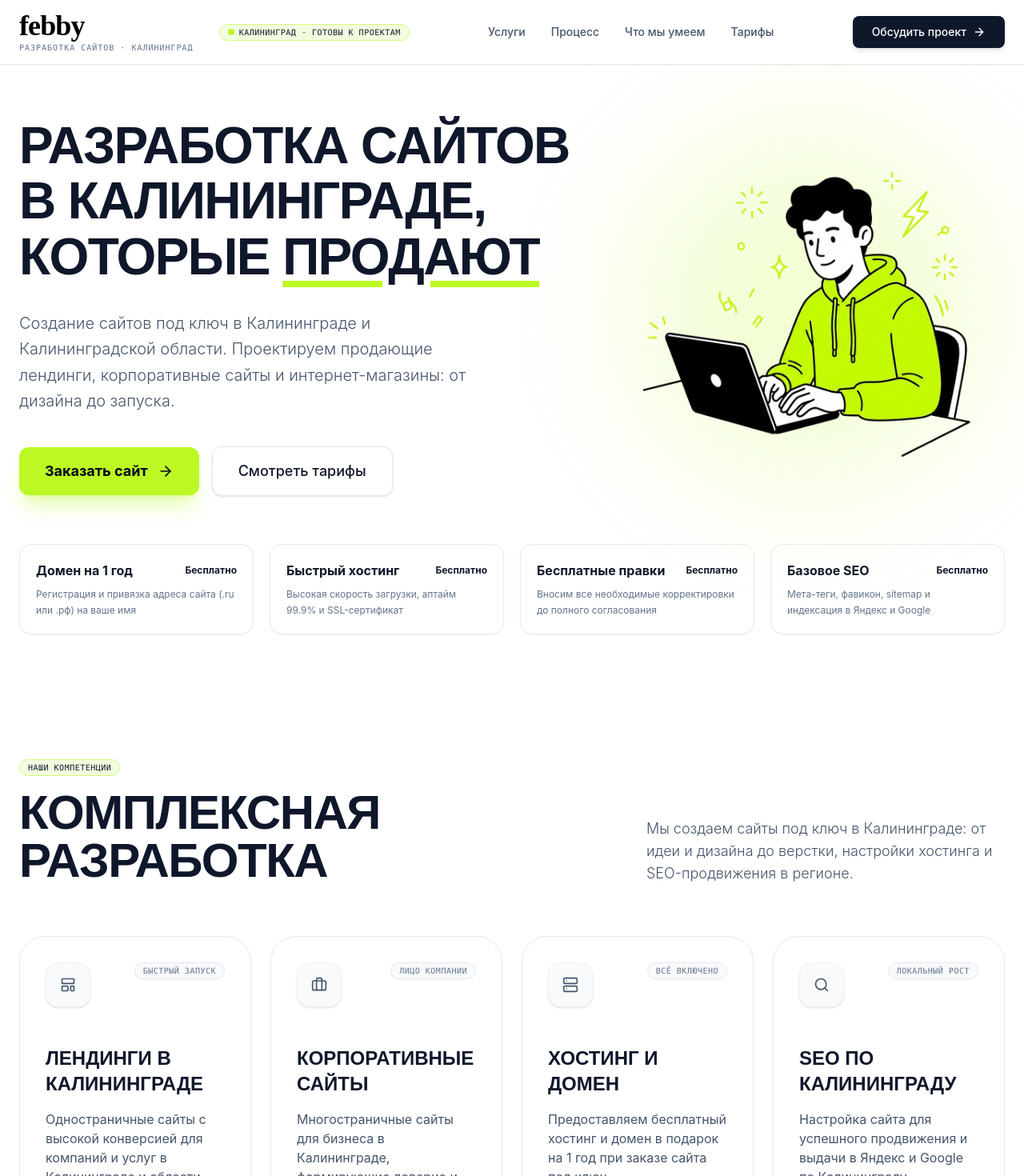
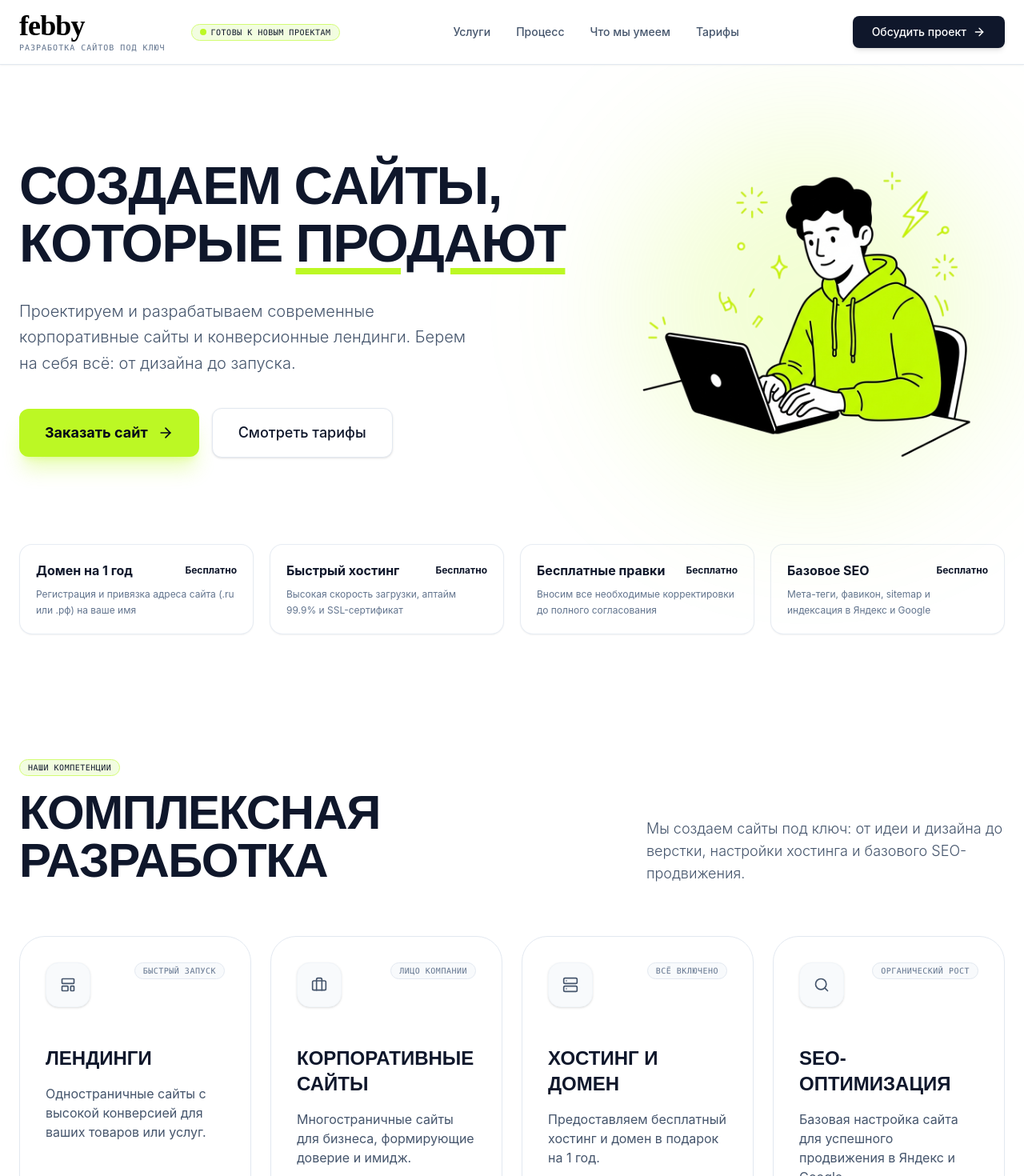
Before and after one commit to Maxvalvb/tebve-new, a React (Vite) app: page /website in a window 1280 px wide. Shown: the top 1470 px of the page at 80% size. Built offline with nearby package versions, Linux system fonts and the light colour scheme; a web font is replaced by a local one.

Commit message:
refactor: remove regional localization for nationwide scope
Updated website services and build scripts to remove Kaliningrad-specific branding and metadata, allowing the platform to serve a nationwide audience.

```diff
--- a/scripts/postbuild.ts
+++ b/scripts/postbuild.ts
@@ -10,8 +10,8 @@ export function generateSeoPages() {
 
   const baseHtml = fs.readFileSync(indexPath, 'utf-8');
 
-  // 1. Create dist/website/index.html with dedicated Kaliningrad web-development metadata
-  // for Yandex Direct autotargeting & organic Search indexing.
+  // 1. Create dist/website/index.html with dedicated general web-development metadata for Yandex
+  // Strip all Kaliningrad geo/keywords so /website works nationwide without regional limitation.
   const websiteDir = path.join(distDir, 'website');
   if (!fs.existsSync(websiteDir)) {
     fs.mkdirSync(websiteDir, { recursive: true });
@@ -19,21 +19,24 @@ export function generateSeoPages() {
 
   let websiteHtml = baseHtml;
 
-  // Replace Title, Description & Kaliningrad web-dev Keywords (geo.region=RU-KGD & geo.placename=Калининград stay active!)
+  // Replace Title, Description & Keywords, and strip Kaliningrad geo meta tags
   websiteHtml = websiteHtml.replace(
     /<title>[\s\S]*?<\/title>/,
-    '<title>Создание и разработка сайтов в Калининграде под ключ от 30 000 ₽ — febby.ru</title>'
+    '<title>Создание и разработка сайтов под ключ от 30 000 ₽ — febby.ru</title>'
   );
 
   websiteHtml = websiteHtml.replace(
     /<meta name="description"[^>]*>/,
-    '<meta name="description" content="Разработка и создание сайтов под ключ в Калининграде и Калининградской области от 30 000 ₽. Заказать лендинг, корпоративный сайт или интернет-магазин в Калининграде. Срок от 2 дней, домен и хостинг в подарок!" />'
+    '<meta name="description" content="Разработка продающих сайтов под ключ от 30 000 ₽. Создание лендингов, корпоративных сайтов и интернет-магазинов. Срок от 2 дней. Домен и хостинг в подарок!" />'
   );
 
   websiteHtml = websiteHtml.replace(
     /<meta name="keywords"[^>]*>/,
-    '<meta name="keywords" content="создание сайтов Калининград, разработка сайтов Калининград, заказать сайт Калининград, сайт под ключ Калининград, создание сайта цена Калининград, заказать лендинг Калининград, разработка лендинга Калининград, создание интернет-магазина Калининград, корпоративный сайт Калининград, веб студия Калининград, сделать сайт в Калининграде, разработка сайтов в Калининградской области" />'
+    '<meta name="keywords" content="создание сайтов, разработка сайтов под ключ, заказать лендинг, создание интернет-магазина, сайт для бизнеса, веб студия, купить сайт, веб разработка, разработка лендинга" />'
   );
+
+  websiteHtml = websiteHtml.replace(/\s*<meta name="geo\.region"[^>]*>/g, '');
+  websiteHtml = websiteHtml.replace(/\s*<meta name="geo\.placename"[^>]*>/g, '');
 
   // Canonical URL
   websiteHtml = websiteHtml.replace(
@@ -41,14 +44,14 @@ export function generateSeoPages() {
     '<link rel="canonical" href="https://febby.ru/website" />'
   );
 
-  // OpenGraph & Twitter metadata for /website (Kaliningrad)
+  // OpenGraph & Twitter metadata for /website
   websiteHtml = websiteHtml.replace(
     /<meta property="og:title"[^>]*>/,
-    '<meta property="og:title" content="Создание и разработка сайтов в Калининграде под ключ от 30 000 ₽ — febby.ru" />'
+    '<meta property="og:title" content="Создание и разработка сайтов под ключ от 30 000 ₽ — febby.ru" />'
   );
   websiteHtml = websiteHtml.replace(
     /<meta property="og:description"[^>]*>/,
-    '<meta property="og:description" content="Разработка сайтов под ключ в Калининграде и области от 30 000 ₽. Лендинги, корпоративные сайты и интернет-магазины. Срок от 2 дней, домен и хостинг в подарок!" />'
+    '<meta property="og:description" content="Разработка продающих сайтов под ключ от 30 000 ₽. Создание лендингов, корпоративных сайтов и интернет-магазинов. Срок от 2 дней. Домен и хостинг в подарок!" />'
   );
   websiteHtml = websiteHtml.replace(
     '<meta property="og:url" content="https://febby.ru/" />',
@@ -56,39 +59,28 @@ export function generateSeoPages() {
   );
   websiteHtml = websiteHtml.replace(
     /<meta name="twitter:title"[^>]*>/,
-    '<meta name="twitter:title" content="Создание и разработка сайтов в Калининграде под ключ от 30 000 ₽ — febby.ru" />'
+    '<meta name="twitter:title" content="Создание и разработка сайтов под ключ от 30 000 ₽ — febby.ru" />'
   );
   websiteHtml = websiteHtml.replace(
     /<meta name="twitter:description"[^>]*>/,
-    '<meta name="twitter:description" content="Разработка сайтов под ключ в Калининграде и области от 30 000 ₽. Лендинги, корпоративные сайты и интернет-магазины." />'
+    '<meta name="twitter:description" content="Разработка продающих сайтов под ключ от 30 000 ₽. Создание лендингов, корпоративных сайтов и интернет-магазинов. Срок от 2 дней. Домен и хостинг в подарок!" />'
   );
 
-  // Schema.org metadata for /website (Kaliningrad)
+  // Schema.org metadata for /website (RU nationwide without Kaliningrad)
   const websiteSchema = `<script type="application/ld+json">
     {
       "@context": "https://schema.org",
       "@type": "ProfessionalService",
-      "serviceType": "Создание и разработка сайтов в Калининграде",
-      "name": "febby.ru — Разработка сайтов в Калининграде под ключ",
+      "serviceType": "Web Development",
+      "name": "febby.ru — Разработка сайтов под ключ",
       "url": "https://febby.ru/website",
       "logo": "https://febby.ru/android-chrome-192x192.png",
       "image": "https://febby.ru/android-chrome-192x192.png",
-      "description": "Разработка и создание сайтов под ключ в Калининграде и Калининградской области от 30 000 ₽. Создание лендингов, корпоративных сайтов и интернет-магазинов. Срок от 2 дней.",
+      "description": "Разработка продающих сайтов под ключ от 30 000 ₽. Создание лендингов, корпоративных сайтов и интернет-магазинов. Срок от 2 дней. Домен и хостинг в подарок!",
       "priceRange": "от 30 000 ₽",
-      "areaServed": [
-        {
-          "@type": "City",
-          "name": "Калининград"
-        },
-        {
-          "@type": "AdministrativeArea",
-          "name": "Калининградская область"
-        }
-      ],
+      "areaServed": "RU",
       "address": {
         "@type": "PostalAddress",
-        "addressLocality": "Калининград",
-        "addressRegion": "Калининградская область",
         "addressCountry": "RU"
       }
     }
@@ -99,38 +91,38 @@ export function generateSeoPages() {
     websiteSchema
   );
 
-  // Rich Static Content inside <div id="root"> specifically for Yandex Direct Autotargeting & Search Bot on /website
+  // Rich Static Content inside <div id="root"> specifically for Yandex Search & Direct Bot on /website
   const websiteStaticContent = `
     <header style="padding:20px;text-align:center;">
-      <h1>Разработка и создание сайтов в Калининграде под ключ — febby.ru</h1>
-      <p>Создаем современные продающие сайты для бизнеса в Калининграде и Калининградской области от 30 000 ₽. Срок от 2 дней. Домен и надежный хостинг в подарок на 1 год.</p>
+      <h1>Разработка и создание сайтов под ключ — febby.ru</h1>
+      <p>Создаем современные продающие сайты для бизнеса от 30 000 ₽. Срок от 2 дней. Домен и надежный хостинг в подарок на 1 год.</p>
     </header>
     <main style="padding:20px;max-width:1200px;margin:0 auto;">
       <section>
-        <h2>Услуги по созданию сайтов в Калининграде</h2>
+        <h2>Наши услуги по созданию сайтов</h2>
         <ul>
-          <li><strong>Заказать лендинг в Калининграде:</strong> Одностраничные сайты с высокой конверсией для продажи товаров и услуг в Калининграде. Быстрый запуск от 2 дней.</li>
-          <li><strong>Корпоративные сайты в Калининграде:</strong> Презентабельные многостраничные сайты для компаний Калининграда и области, формирующие доверие и заявки.</li>
-          <li><strong>Создание интернет-магазина в Калининграде:</strong> Полноценные каталоги товаров, корзина, фильтры и интеграция онлайн-оплаты.</li>
-          <li><strong>SEO-оптимизация по Калининграду:</strong> Внутренняя настройка сайта под выдачу в Яндекс и Google в Калининграде для органического трафика.</li>
+          <li><strong>Лендинги:</strong> Одностраничные сайты с высокой конверсией для продажи товаров и услуг. Быстрый запуск от 2 дней.</li>
+          <li><strong>Корпоративные сайты:</strong> Презентабельные многостраничные сайты для бизнеса, формирующие доверие и статус компании.</li>
+          <li><strong>Интернет-магазины:</strong> Полноценные каталоги товаров, корзина, фильтры и интеграция онлайн-оплаты.</li>
+          <li><strong>SEO-оптимизация:</strong> Базовая внутренняя настройка сайта под продвижение в Яндекс и Google для органического трафика.</li>
           <li><strong>Хостинг и Домен:</strong> Бесплатное размещение и регистрация домена в подарок на 1 год.</li>
         </ul>
       </section>
       <section>
-        <h2>Стоимость разработки сайта в Калининграде</h2>
-        <p><strong>Тариф «Сайт под ключ»:</strong> 30 000 ₽. Срок от 2 дней. Включает уникальный дизайн, адаптивную верстку для ПК и смартфонов, базовое SEO по Калининграду, домен и хостинг на 1 год.</p>
+        <h2>Тарифы и стоимость разработки</h2>
+        <p><strong>Тариф «Сайт под ключ»:</strong> 30 000 ₽. Срок от 2 дней. Включает адаптивный дизайн для ПК и смартфонов, базовое SEO, домен и хостинг на 1 год.</p>
       </section>
       <section>
-        <h2>Портфолио веб-разработки</h2>
+        <h2>Наше портфолио проектов</h2>
         <p>NovaHome — сайт строительной компании, Landa — интернет-магазин модной одежды, Delmio — сайт ресторана высокой кухни, Nexora — сервис логистики и грузоперевозок.</p>
       </section>
       <section>
-        <h2>Как мы разрабатываем сайты в Калининграде</h2>
-        <p>1. Обсуждение и ТЗ. 2. Проектирование и разработка сайта. 3. Презентация и правки. 4. Запуск сайта на вашем домене и оплата после приемки.</p>
+        <h2>Как мы работаем</h2>
+        <p>1. Обсуждение и ТЗ. 2. Проектирование и разработка. 3. Презентация и правки. 4. Запуск сайта на вашем домене.</p>
       </section>
       <section>
-        <h2>Заказать сайт в Калининграде</h2>
-        <p>Оставьте заявку на создание сайта в Калининграде — обсудим ваш проект, рассчитаем смету и ответим в течение 15 минут.</p>
+        <h2>Оставить заявку на создание сайта</h2>
+        <p>Обсудим ваш проект, рассчитаем точную смету и ответим в течение 15 минут.</p>
       </section>
     </main>
   `;
--- a/src/website/App.tsx
+++ b/src/website/App.tsx
@@ -22,7 +22,7 @@ import React, { useState, useEffect } from "react";
 import heroDevImage from "./assets/hero-developer-transparent.png";
 
 // --- Data ---
-const services = [ { title:"Лендинги в Калининграде", desc:"Одностраничные сайты с высокой конверсией для компаний и услуг в Калининграде и области.", icon: <LayoutTemplate size={20} />, tags: ["Дизайн","Верстка","Конверсия"], stats:"Быстрый запуск" }, { title:"Корпоративные сайты", desc:"Многостраничные сайты для бизнеса в Калининграде, формирующие доверие и поток заявок.", icon: <Briefcase size={20} />, tags: ["Многостраничность","CMS","Каталог"], stats:"Лицо компании" }, { title:"Хостинг и Домен", desc:"Предоставляем бесплатный хостинг и домен в подарок на 1 год при заказе сайта под ключ.", icon: <Server size={20} />, tags: ["Бесплатный хостинг","Домен на 1 год"], stats:"Всё включено" }, { title:"SEO по Калининграду", desc:"Настройка сайта для успешного продвижения и выдачи в Яндекс и Google по Калининграду.", icon: <Search size={20} />, tags: ["Мета-теги","Скорость","Индексация"], stats:"Локальный рост" } ];
+const services = [ { title:"Лендинги", desc:"Одностраничные сайты с высокой конверсией для ваших товаров или услуг.", icon: <LayoutTemplate size={20} />, tags: ["Дизайн","Верстка","Конверсия"], stats:"Быстрый запуск" }, { title:"Корпоративные сайты", desc:"Многостраничные сайты для бизнеса, формирующие доверие и имидж.", icon: <Briefcase size={20} />, tags: ["Многостраничность","CMS","Каталог"], stats:"Лицо компании" }, { title:"Хостинг и Домен", desc:"Предоставляем бесплатный хостинг и домен в подарок на 1 год.", icon: <Server size={20} />, tags: ["Бесплатный хостинг","Домен на 1 год"], stats:"Всё включено" }, { title:"SEO-оптимизация", desc:"Базовая настройка сайта для успешного продвижения в Яндекс и Google.", icon: <Search size={20} />, tags: ["Мета-теги","Скорость","Индексация"], stats:"Органический рост" } ];
 const process = [ { num:"01", title:"Обсуждение и ТЗ", desc:"Связываемся с вами, определяем цели, согласуем структуру и техническое задание.", icon: <MessageCircle size={18} /> }, { num:"02", title:"Разработка", desc:"Создаем уникальный дизайн, верстаем и программируем сайт под ваши задачи.", icon: <Code2 size={18} /> }, { num:"03", title:"Презентация и Правки", desc:"Демонстрируем рабочий сайт, вносим необходимые правки и доводим проект до идеала.", icon: <Wrench size={18} /> }, { num:"04", title:"Приемка и Оплата", desc:"Вы принимаете готовый проект, переводите оплату, и мы запускаем сайт на вашем домене.", icon: <CheckCircle size={18} /> } ];
 const portfolio = [
   {
@@ -113,11 +113,11 @@ const pricing = [
 ];
 const faqs = [
   {
-    q: "Что входит в стоимость разработки сайта в Калининграде за 30 000 руб?",
-    a: "В эту стоимость входит полноценный сайт под ключ для бизнеса в Калининграде и области: разработка уникального дизайна, адаптивная верстка под все устройства, настройка форм обратной связи, базовая SEO-оптимизация под регион, а также домен в подарок на 1 год и надежный бесплатный хостинг.",
+    q: "Что входит в стоимость сайта за 30 000 руб?",
+    a: "В эту стоимость входит полноценный сайт под ключ: разработка уникального дизайна, адаптивная верстка под все устройства, настройка форм обратной связи, базовая SEO-оптимизация, а также домен в подарок на 1 год и надежный бесплатный хостинг.",
   },
   {
-    q: "Как происходит процесс оплаты при заказе сайта в Калининграде?",
+    q: "Как происходит процесс оплаты?",
     a: "Сначала мы разрабатываем проект, презентуем вам рабочий сайт и вносим необходимые правки. Оплата производится только после того, как вы убедились в результате и приняли готовую работу.",
   },
   {
@@ -209,7 +209,7 @@ const FebbyLogo = ({ light = false }: { light?: boolean }) => (
         light ? "text-slate-400" : "text-slate-500"
       }`}
     >
-      Разработка сайтов · Калининград
+      Разработка сайтов под ключ
     </div>
   </div>
 );
@@ -272,7 +272,7 @@ export default function App() {
             <div className="hidden lg:flex items-center gap-1">
               <Badge className="bg-[#f2fde0] text-slate-900 border-[#d3fc74] flex items-center gap-1.5 font-medium">
                 <span className="w-2 h-2 rounded-full bg-[#bcf824] animate-pulse" />
-                Калининград · Готовы к проектам
+                Готовы к новым проектам
               </Badge>
             </div>
           </div>
@@ -299,20 +299,17 @@ export default function App() {
           <div className="grid grid-cols-1 md:grid-cols-12 gap-8 md:gap-10 lg:gap-12 items-center">
             {/* Left: Typography, description & CTA buttons */}
             <div className="md:col-span-7 relative z-10 flex flex-col justify-center">
-              <h1 className="text-3xl sm:text-5xl lg:text-[3.6rem] xl:text-[4rem] leading-[1.15] md:leading-[1.08] font-display font-bold tracking-tight uppercase mb-6 md:mb-8">
-                Разработка сайтов
-                <br />
-                в Калининграде,
-                <br />
-                которые{" "}
+              <h1 className="text-3xl sm:text-5xl lg:text-[3.8rem] xl:text-[4.2rem] leading-[1.18] md:leading-[1.08] font-display font-bold tracking-tight uppercase mb-6 md:mb-8">
+                Создаем сайты,
+                <br /> которые{" "}
                 <span className="underline decoration-[#bcf824] decoration-4 sm:decoration-[6px] md:decoration-[8px] underline-offset-4 sm:underline-offset-8">
                   продают
                 </span>
               </h1>
               <p className="text-lg md:text-xl text-slate-600 font-light leading-relaxed max-w-xl mb-8 md:mb-10">
-                Создание сайтов под ключ в Калининграде и Калининградской области.
-                Проектируем продающие лендинги, корпоративные сайты и
-                интернет-магазины: от дизайна до запуска.
+                Проектируем и разрабатываем современные корпоративные сайты и
+                конверсионные лендинги. Берем на себя всё: от дизайна до
+                запуска.
               </p>
               <div className="flex flex-col sm:flex-row items-stretch sm:items-center gap-4">
                 <a
@@ -427,8 +424,8 @@ export default function App() {
             </div>{" "}
             <p className="max-w-md text-slate-600 font-light text-base md:text-lg">
               {" "}
-              Мы создаем сайты под ключ в Калининграде: от идеи и дизайна до
-              верстки, настройки хостинга и SEO-продвижения в регионе.{" "}
+              Мы создаем сайты под ключ: от идеи и дизайна до верстки, настройки
+              хостинга и базового SEO-продвижения.{" "}
             </p>{" "}
           </div>{" "}
           <div className="grid grid-cols-1 md:grid-cols-2 lg:grid-cols-4 gap-6">
@@ -708,8 +705,8 @@ export default function App() {
               <Badge className="bg-[#f2fde0] text-slate-900 border-[#d3fc74] mb-4 shadow-sm font-medium">
                 Инвестиции
               </Badge>
-              <h2 className="text-3xl md:text-5xl font-display font-bold tracking-tight uppercase">
-                Стоимость разработки сайтов в Калининграде
+              <h2 className="text-4xl md:text-6xl font-display font-bold tracking-tight uppercase">
+                Стоимость разработки
               </h2>
             </div>
             <div className="grid grid-cols-1 md:grid-cols-2 lg:grid-cols-3 gap-6 lg:gap-8">
@@ -823,7 +820,7 @@ export default function App() {
                   Оставьте заявку
                 </h2>
                 <p className="text-slate-400 text-sm sm:text-base md:text-lg">
-                  Разработка сайтов в Калининграде — обсудим задачу, рассчитаем смету и ответим в течение 15 минут.
+                  Обсудим задачу, рассчитаем смету и ответим в течение 15 минут.
                 </p>
               </div>
 
@@ -833,7 +830,7 @@ export default function App() {
             <div className="pt-6 md:pt-8 border-t border-white/10 flex flex-col md:flex-row justify-between items-center gap-6">
               <FebbyLogo light />
               <div className="text-xs md:text-sm text-slate-500 text-center md:text-right">
-                © 2026 febby · Создание сайтов в Калининграде. Все права защищены.
+                © 2026 Все права защищены.
               </div>
             </div>
           </div>
```
